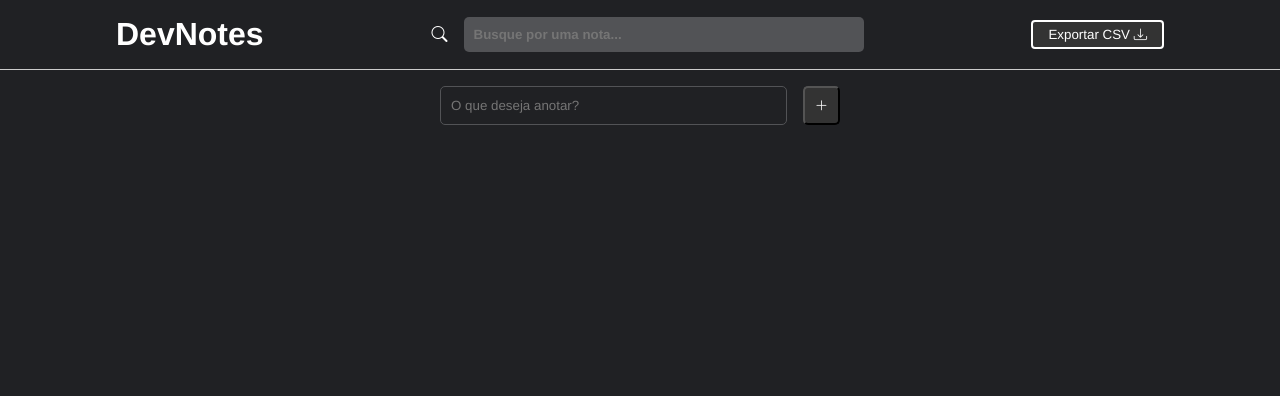
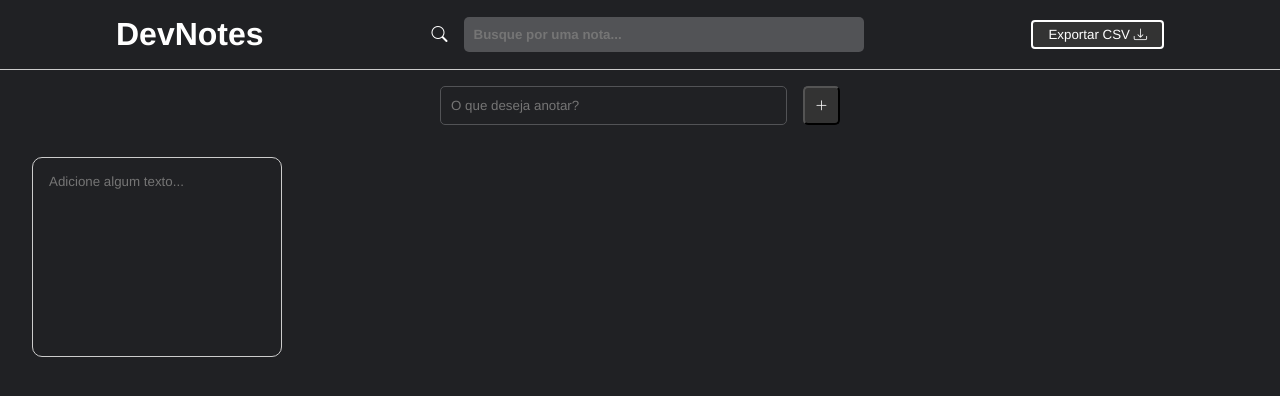
Before and after one commit to nathanmota-dev/Google-Keep-JS, a plain HTML site: page index.html in a window 1280 px wide. Both pictures are taken after a click on the button 821 px from the left and 105 px from the top of the page. Drawn offline with nearby package versions, Linux system fonts and the light colour scheme.

Commit message:
criando a funcao adicionar nota - js

```diff
--- a/assets/js/script.js
+++ b/assets/js/script.js
@@ -0,0 +1,48 @@
+const containerNota = document.getElementById("notes-container");
+
+const inputNota = document.getElementById("note-content");
+
+const botaoAddNota = document.querySelector(".add-note");
+
+function adicionarNota() {
+
+    const objetoNota = {
+        id: 1,
+        conteudo: inputNota.value,
+        fixed: false,
+    };
+
+    //com base na nota eu crio o elemento
+    const elementoNota = criarNota(objetoNota.id, objetoNota.conteudo);
+
+    containerNota.appendChild(elementoNota); //faz com que a nota apareça na página
+
+}
+
+//gerar um id aleátorio para que todos os ids sejam diferentes
+function gerarId() {
+
+    return Math.floor(Math.random() * 5000);
+}
+
+function criarNota(id, conteudo, fixed) {
+
+    const elemento = document.createElement("div");
+
+    elemento.classList.add("note");
+
+    const areaTexto = document.createElement("textarea");
+
+    //passa o conteudo da função a area de texto (já vem preenchida com os dados)
+    areaTexto.value = conteudo;
+
+    areaTexto.placeholder = "Adicione algum texto...";
+
+    elemento.appendChild(areaTexto);
+
+    return elemento;
+
+}
+
+//adiciona evento de criar nota quando é clicado no botao
+botaoAddNota.addEventListener("click", () => adicionarNota());
--- a/index.html
+++ b/index.html
@@ -29,7 +29,7 @@
         <button class="add-note"><i class="bi bi-plus-lg"></i></button>
     </div>
     <div id="notes-container"></div>
-    <script src="assets/js/script.js" defer></script>
+    <script src="assets/js/script.js"></script>
 </body>
 
 </html>
```
